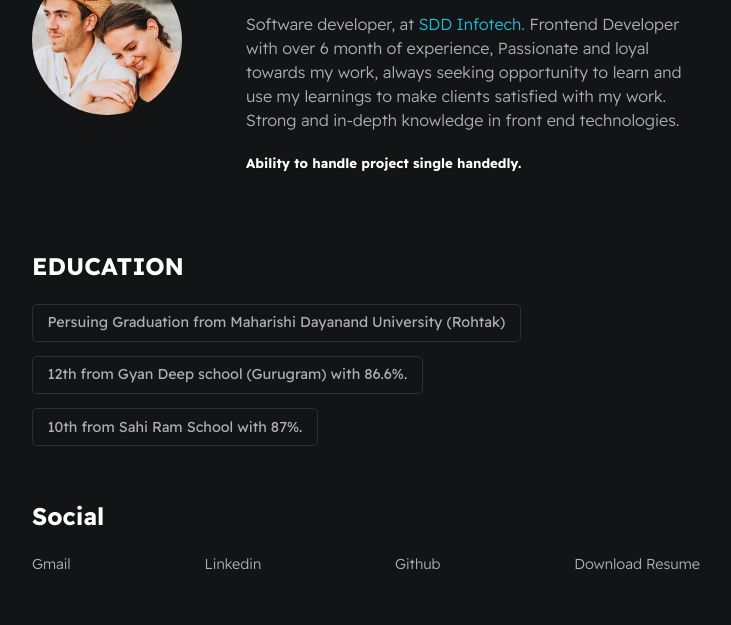
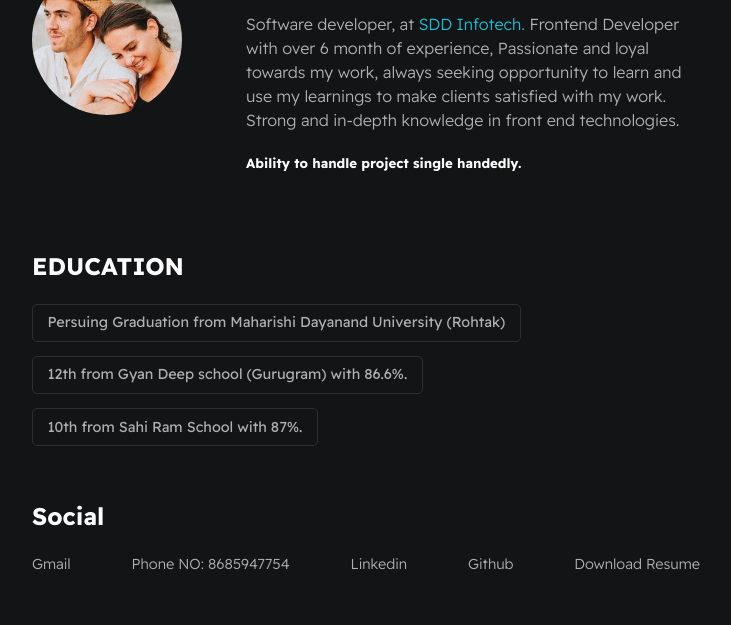
Before and after one commit to jaikishandev/resume-repo, a plain HTML site: page index.html in a window 1280 px wide. Shown: the part 156-781 px from the top of the page, without its empty margins (274-1005 px from the left). Drawn offline with Linux system fonts and the light colour scheme.

Commit message:
latest-resume-changes

```diff
--- a/index.html
+++ b/index.html
@@ -46,6 +46,7 @@
 
             <div id="socials--list">
                 <a href="https://mail.google.com/mail/u/0/?ogbl" target="_blank">Gmail</a>
+                <a href="https://mail.google.com/mail/u/0/?ogbl" target="_blank">Phone NO: 8685947754</a>
                 <a href="www.linkedin.com/in/jaikishan- ahlawat-505477257" target="_blank">Linkedin</a>
                 <a href="https://github.com/jaikishandeveloper" target="_blank">Github</a>
                 <a href="./assets/resume.docx" target="_blank">Download Resume</a>
```
Also changed, not shown: 1 other file.
